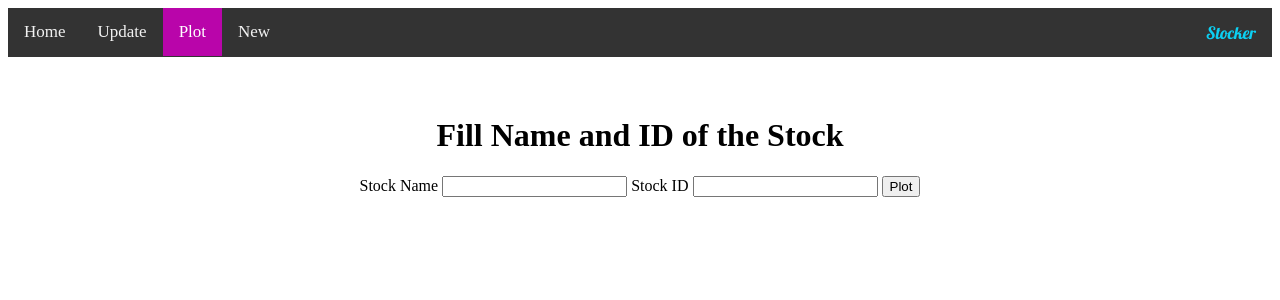
After one commit to AniruddhaMandal/Stocker, a Flask app: template webapi/templates/select_plot.html in a window 1280 px wide. The commit adds this page. Shown: the top 300 px of the page. Run offline with Flask 2, Linux system fonts and the light colour scheme; the template is opened without the code that fills it, so the values that code supplies are empty.

Commit message:
Plot graph from name and id.

```diff
--- a/plotapi/single_plot.py
+++ b/plotapi/single_plot.py
@@ -1,4 +1,4 @@
-from bokeh.plotting import figure, show
+from bokeh.plotting import figure
 from bokeh.resources import CDN
 from bokeh.embed import file_html
 from Stocker.stocks import Stock
--- a/webapi/add_stock.py
+++ b/webapi/add_stock.py
@@ -13,6 +13,5 @@ def add_stock_form():
             'name': new_stock['stock_name'],
             'id'  : new_stock['stock_id']
         }
-
         update.update_stock_json(new_stock)
         return render_template('add.html')
--- a/webapi/main.py
+++ b/webapi/main.py
@@ -1,12 +1,18 @@
-from flask import Flask, render_template, url_for
+from flask import Flask, render_template, request,redirect
 import os
+from Catalog import catalog
+from flask.helpers import url_for
+
+
 from Downloader import update
-from plotapi import single_plot
-from Stocker import stocks
 from webapi.add_stock import add_client
+from webapi.plot_request import plot_client
+
+_log = catalog.CataLog()
 
 web_client = Flask(__name__)
 web_client.register_blueprint(add_client)
+web_client.register_blueprint(plot_client)
 
 @web_client.route("/")
 def home():
@@ -21,12 +27,14 @@ def update_call():
     update.update_data()
     return render_template('/update.html')
 
-@web_client.route("/plot")
-def plot():
-    itc = stocks.Stock("my_itc","ITC.NS")
-    itc.clean()
-    html = single_plot._plot(itc)
-    return html
+@web_client.route("/plot", methods=['GET', 'POST'])
+def plot_interface():
+    if request.method == 'GET':
+        return render_template('select_plot.html')
+    if request.method == 'POST':
+        plot_stock = request.form
+        print(plot_stock)
+        return redirect(url_for('plot_interface')+'/'+plot_stock['stock_name']+'/'+plot_stock['stock_id'])
 
 
 if __name__ == "__main__":
--- a/webapi/templates/base.html
+++ b/webapi/templates/base.html
@@ -17,7 +17,7 @@
     <div class="topnav">
         <a {{home_active}} href="{{url_for('home')}}"> Home</a>
         <a {{update_active}} href="{{url_for('update_call')}}">Update</a>
-        <a {{plot_active}}href="{{url_for('plot')}}">Plot</a>
+        <a {{plot_active}} href="{{url_for('plot_interface')}}">Plot</a>
         <a {{new_active}} href="{{url_for('add_client.add_stock_form')}}">New</a>
         <div class='icon'>
             <a class='stocker' href="{{url_for('home')}}">Stocker</a>
--- /dev/null
+++ b/webapi/templates/select_plot.html
@@ -0,0 +1,20 @@
+{% extends "base.html" %}
+
+{%set plot_active="class=active"%}
+
+{% block title %}
+Plot
+{% endblock title %}
+
+{% block content %}
+<div style="color: black;">
+<h1> Fill Name and ID of the Stock </h1>
+<form action="plot" method="POST">
+    <label for="stock_name">Stock Name</label>
+    <input type="text" name="stock_name" value="" required>
+    <label for="stock_id">Stock ID </label>
+    <input type="text" name="stock_id" value="" required>
+    <input type="submit" name="" id="" value="Plot">
+</form>
+</div>
+{% endblock content %}
```
Also changed, not shown: Downloader/config.json (+1 -1 lines), webapi/plot_request.py (added, +20 -0 lines).
